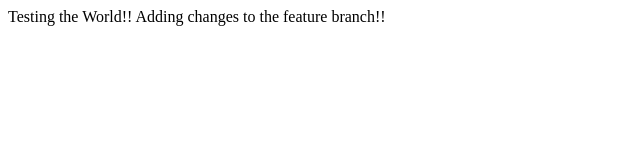
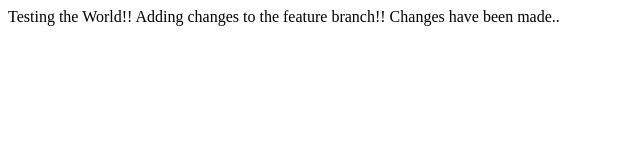
Before and after one commit to Mehta-jai/lecture1, a plain HTML site: page index.html in a window 1280 px wide. Shown: the whole page, without its empty margins (0-640 px from the left). Drawn offline with Linux system fonts and the light colour scheme.

Commit message:
Proposed changes

```diff
--- a/index.html
+++ b/index.html
@@ -7,5 +7,6 @@
   <body>
     Testing the World!!
     Adding changes to the feature branch!!
+    Changes have been made..
   </body>
 </html>
```
